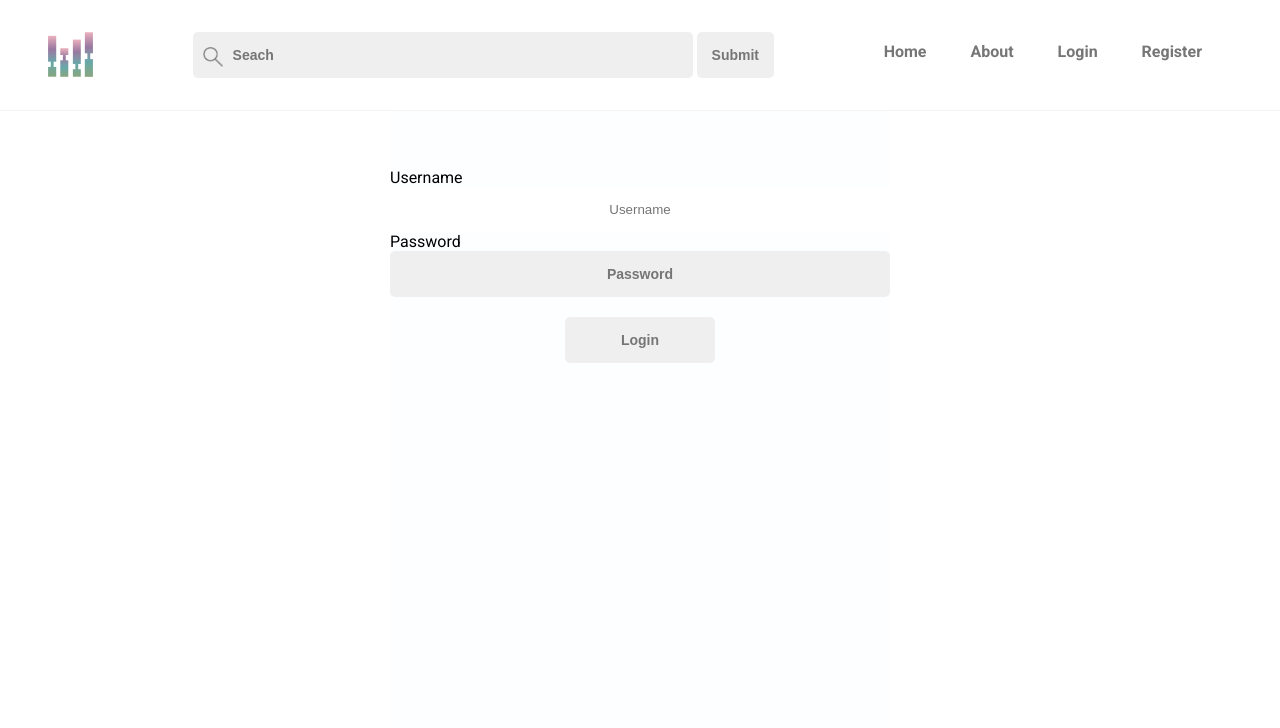
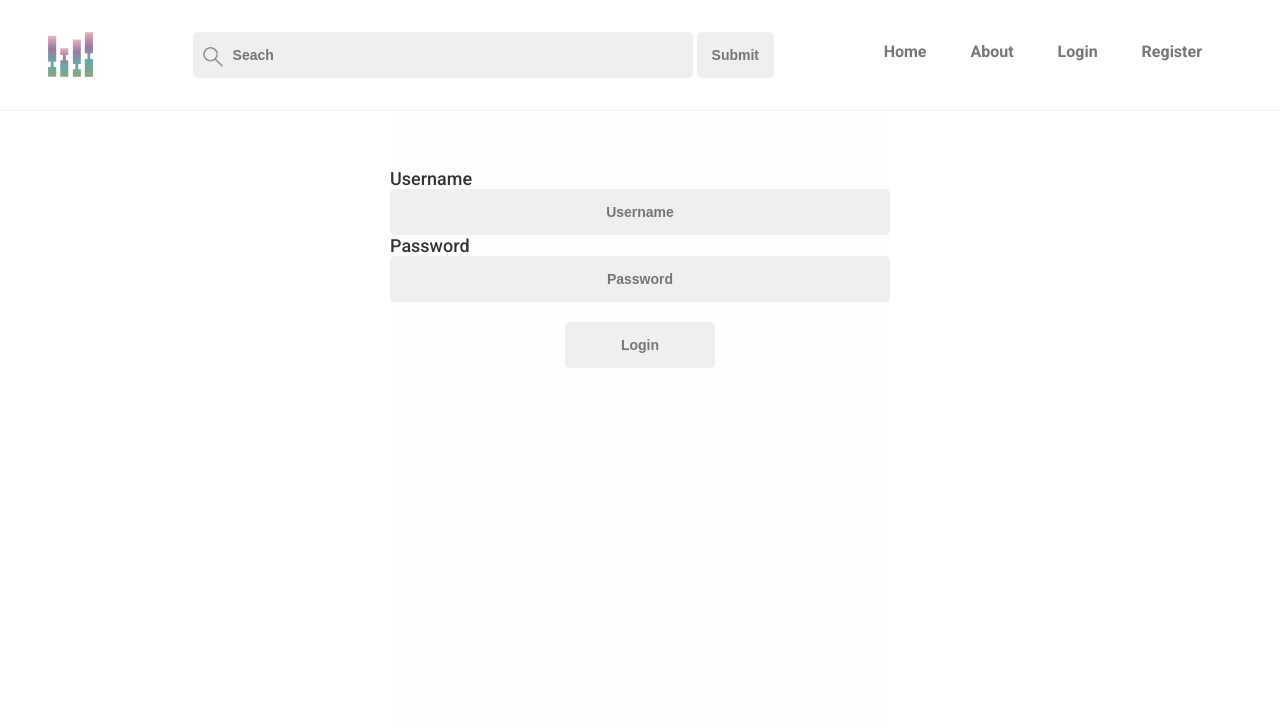
Before and after one commit to EvanReinstein/meenstream, a Django app: template templates/accounts/login.html in a window 1280 px wide. Shown: the top 728 px of the page. Run offline with Django 3.2, Linux system fonts and the light colour scheme; the template is opened without the code that fills it, so the values that code supplies are empty.

Commit message:
accounts styling-login input type and button

```diff
--- a/music_app/static/css/accounts.css
+++ b/music_app/static/css/accounts.css
@@ -11,7 +11,7 @@
 input[type=username],
 input[type=password] {
     text-align: center;
-    font-weight: 700px;
+    font-weight: 700;
     justify-content: center;
     border-radius: 5px;
     width: 500px;
@@ -26,9 +26,22 @@ input[type=password] {
     margin-top: 20px;
 }
 
+.login-submit:hover {
+    font-weight: 900;
+
+}
+
 .btn-container {
     display: flex;
     justify-content: center;
+}
+
+.username-label {
+    margin-top: 20px;
+    font-weight: 500;
+    font-size: 18px;
+    color: #333333;
+
 }
 
 
--- a/music_app/static/css/style.css
+++ b/music_app/static/css/style.css
@@ -71,6 +71,7 @@ a {
 
 input[type=text],
 input[type=text],
+input[type=username],
 input[type=password] {
     padding: 15px;
     margin: 0em;
--- a/templates/accounts/login.html
+++ b/templates/accounts/login.html
@@ -12,11 +12,11 @@
   {% csrf_token %}
 
   <div>
-    <label for="username">Username</label>
+    <label class="username-label" for="username">Username</label>
     <input type="username" name="username" placeholder="Username" required maxlength="25" minlength="2" />
   </div>
   <div>
-    <label for="password">Password</label>
+    <label class="username-label" for="password">Password</label>
     <input type="password" name="password" placeholder="Password" required maxlength="25" minlength="8" />
   </div>
   <div class="btn-container">
```
